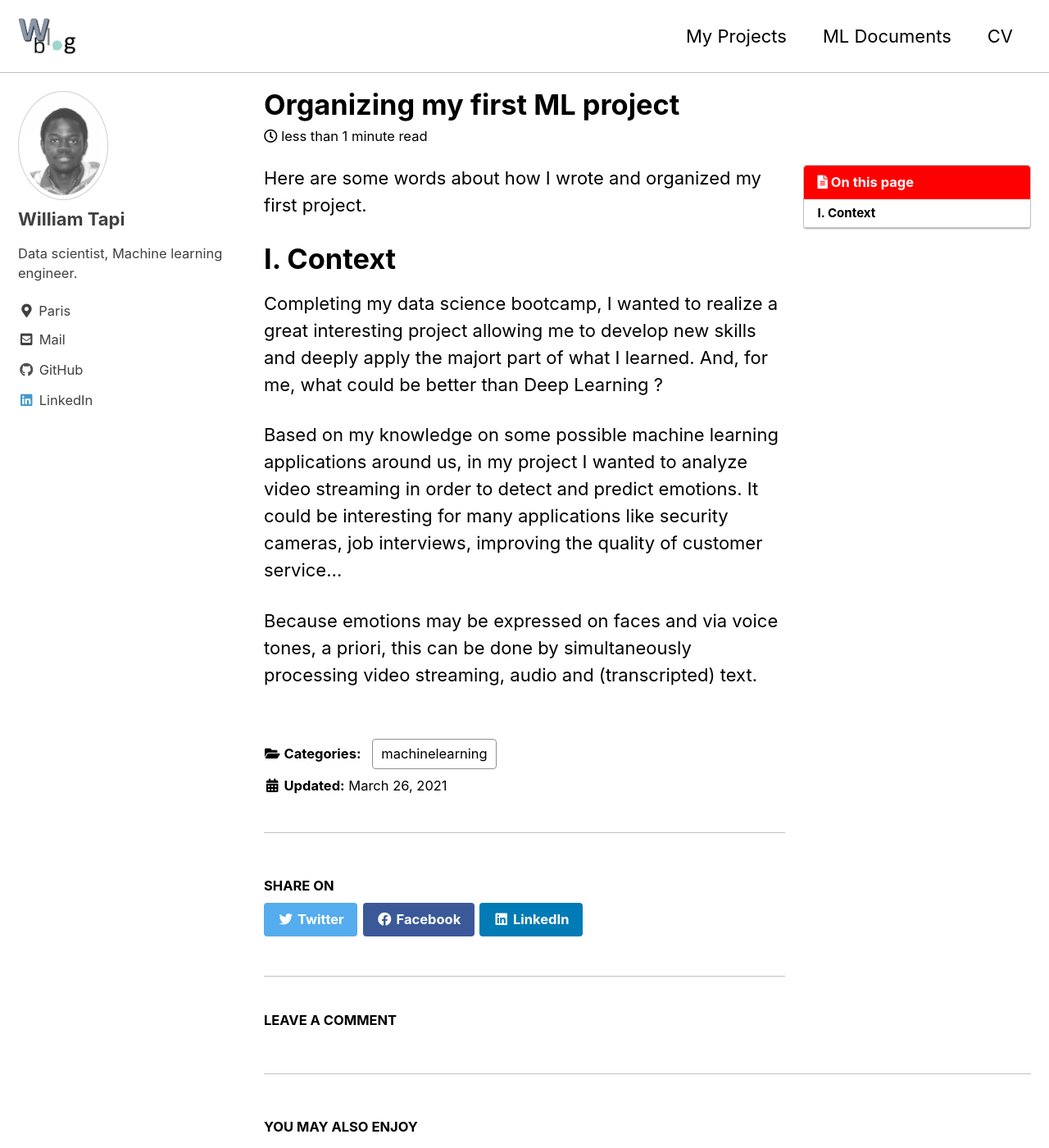
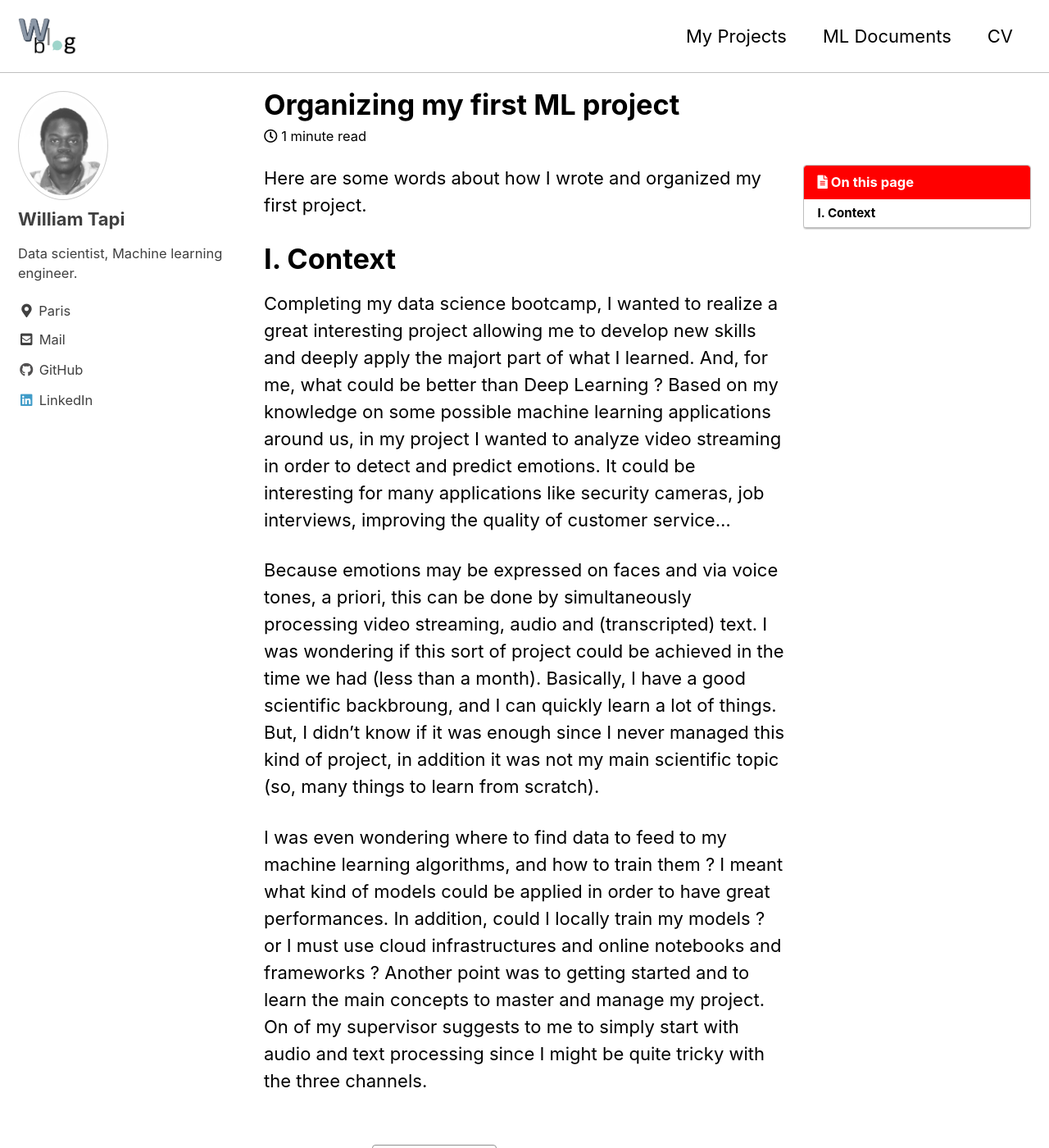
Before and after one commit to Will007-max/Will007-max.github.io, a Jekyll site: the page built from _posts/2021-03-26-first_project.md, in a window 1280 px wide and 1400 px high. Shown: the whole window at 82% size. Built offline with Jekyll 4.4.1, drawn with Linux system fonts in a browser that asks for light colours; cached includes are drawn as plain includes; comment, search, counter and statistics services are not loaded.

Commit message:
new article

```diff
--- a/_posts/2021-03-26-first_project.md
+++ b/_posts/2021-03-26-first_project.md
@@ -24,8 +24,8 @@ Here are some words about how I wrote and organized my first project.
 
 # I. Context
 
-Completing my data science bootcamp, I wanted to realize a great interesting project allowing me to develop new skills and deeply apply the majort part of what I learned. And, for me, what could be better than Deep Learning ?
+Completing my data science bootcamp, I wanted to realize a great interesting project allowing me to develop new skills and deeply apply the majort part of what I learned. And, for me, what could be better than Deep Learning ? Based on my knowledge on some possible machine learning applications around us, in my project I wanted to analyze video streaming in order to detect and predict emotions. It could be interesting for many applications like security cameras, job interviews, improving the quality of customer service...
 
-Based on my knowledge on some possible machine learning applications around us, in my project I wanted to analyze video streaming in order to detect and predict emotions. It could be interesting for many applications like security cameras, job interviews, improving the quality of customer service...
+Because emotions may be expressed on faces and via voice tones, a priori, this can be done by simultaneously processing video streaming, audio and (transcripted) text. I was wondering if this sort of project could be achieved in the time we had (less than a month). Basically, I have a good scientific backbroung, and I can quickly learn a lot of things. But, I didn't know if it was enough since I never managed this kind of project, in addition it was not my main scientific topic (so, many things to learn from scratch).
 
-Because emotions may be expressed on faces and via voice tones, a priori, this can be done by simultaneously processing video streaming, audio and (transcripted) text.
+I was even wondering where to find data to feed to my machine learning algorithms, and how to train them ? I meant what kind of models could be applied in order to have great performances. In addition, could I locally train my models ? or I must use cloud infrastructures and online notebooks and frameworks ? Another point was to getting started and to learn the main concepts to master and manage my project. On of my supervisor suggests to me to simply start with audio and text processing since I might be quite tricky with the three channels.
```
